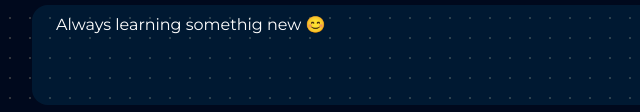
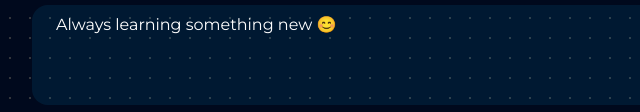
Before and after one commit to David-H-L/Portfolio, an Astro site: page / in a window 1280 px wide. Shown: the part 1932-2044 px from the top of the page, 0-640 px from the left. Built offline with nearby package versions, Linux system fonts and the light colour scheme; Astro itself is replaced by a stand-in of ours; a web font is replaced by a local one; what @midudev/tailwind-animations would draw is missing.

Commit message:
fix: fix interface

```diff
--- a/src/components/Footer.astro
+++ b/src/components/Footer.astro
@@ -5,7 +5,7 @@ import { cardColor } from "../data";
 <footer class="pb-0.5">
   <div class=`${cardColor()} m-2 h-22 rounded-2xl relative md:h-25 md:mx-8`>
     <span class="text-white absolute left-4 top-2 md:left-6"
-      >Always learning somethig new 😊</span
+      >Always learning something new 😊</span
     >
 
     <a
```
